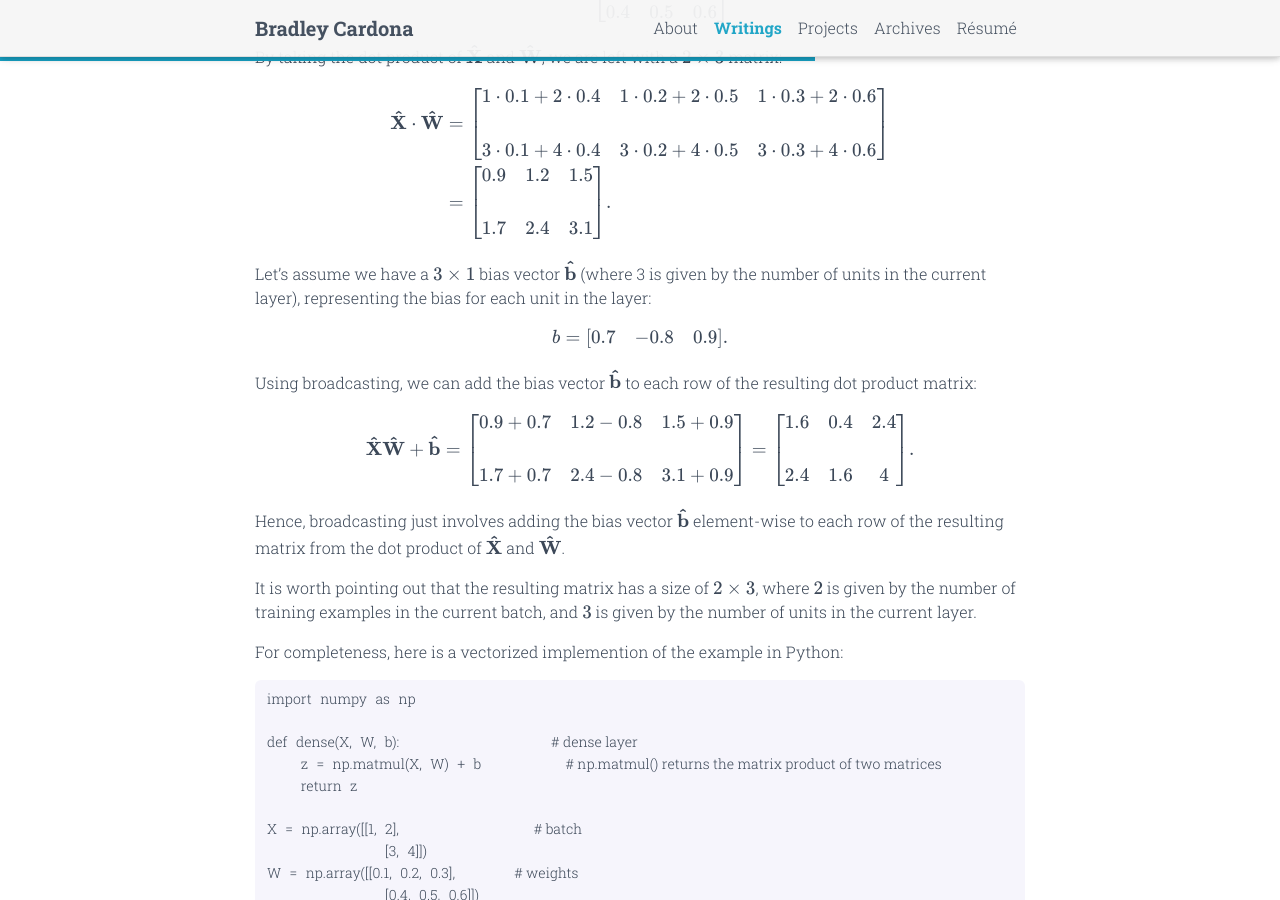
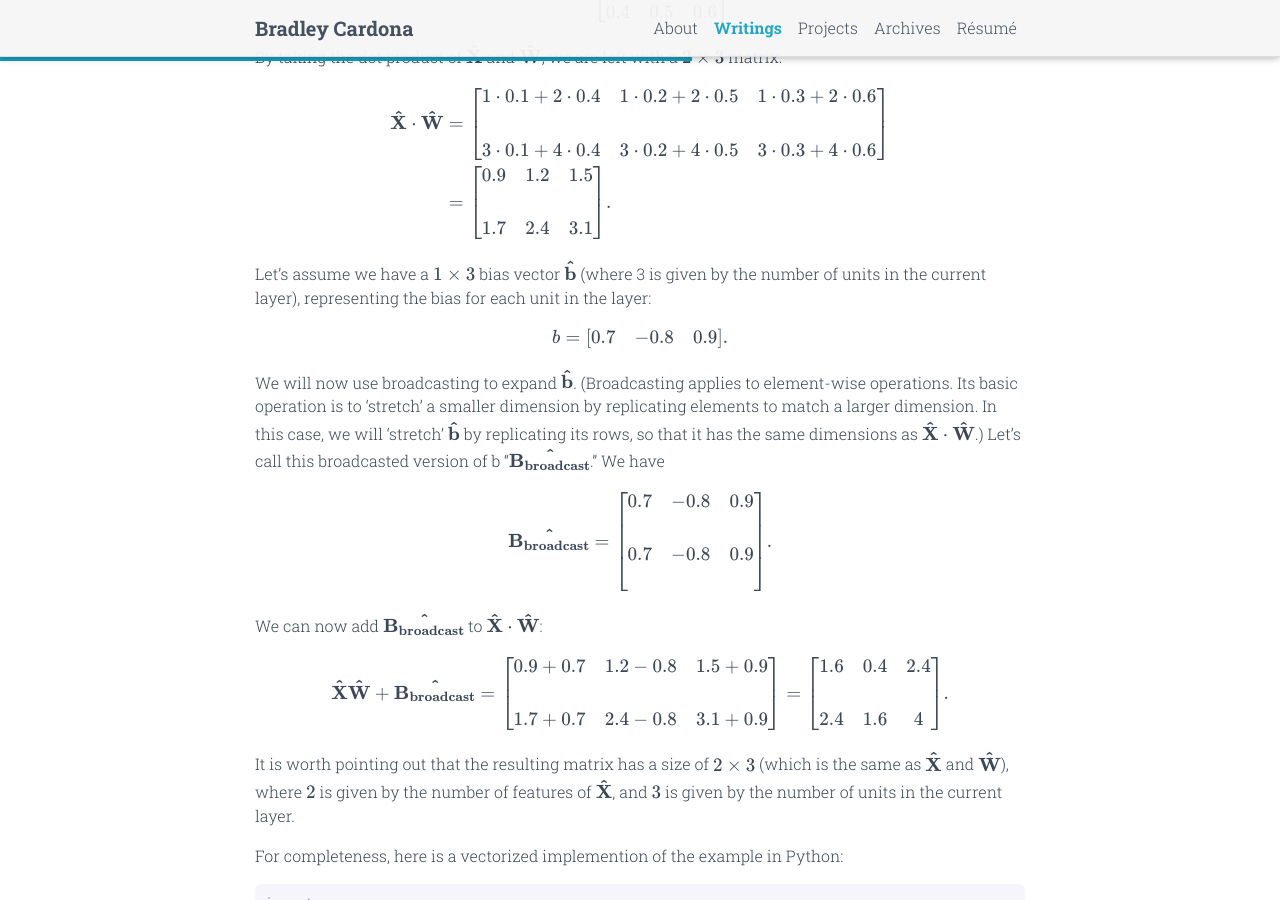
Before and after one commit to BMCARDONA/bmcardona.github.io, a Jekyll site: the page built from _posts/2023-06-09-vectors-and-matrices.md, in a window 1280 px wide and 900 px high, scrolled down 723 px. Built offline with Jekyll 4.4.1, drawn with Linux system fonts in a browser that asks for light colours; comment, search, counter and statistics services are not loaded; a style sheet for code colours, icons or effects is not loaded.

Commit message:
add broadcasted matrix B

````diff
--- a/_posts/2023-06-09-vectors-and-matrices.md
+++ b/_posts/2023-06-09-vectors-and-matrices.md
@@ -42,19 +42,28 @@ $$
 \end{aligned}
 $$
 
-Let's assume we have a $$3 \times 1$$ bias vector $$\mathbf{\hat{b}}$$ (where 3 is given by the number of units in the current layer), representing the bias for each unit in the layer:
+Let's assume we have a $$1 \times 3$$ bias vector $$\mathbf{\hat{b}}$$ (where 3 is given by the number of units in the current layer), representing the bias for each unit in the layer:
 
 $$
 b = \begin{bmatrix}
 0.7 & -0.8 & 0.9
 \end{bmatrix}.
+$$
+
+We will now use broadcasting to expand $$\mathbf{\hat{b}}$$. (Broadcasting applies to element-wise operations.
+Its basic operation is to 'stretch' a smaller dimension by replicating elements to match a larger dimension. In this case, we will 'stretch' $$\mathbf{\hat{b}}$$ by replicating its rows, so that it has the same dimensions as $$\mathbf{\hat{X}} \cdot \mathbf{\hat{W}}$$.) Let's call this broadcasted version of b "$$\mathbf{\hat{B_{broadcast}}}$$." We have
 
 $$
+\mathbf{\hat{B_{broadcast}}} = \begin{bmatrix}
+0.7 & -0.8 & 0.9 \\\\
+0.7 & -0.8 & 0.9 \\\\
+\end{bmatrix}.
+$$
 
-Using broadcasting, we can add the bias vector $$\mathbf{\hat{b}}$$ to each row of the resulting dot product matrix:
+We can now add $$\mathbf{\hat{B_{broadcast}}}$$ to $$\mathbf{\hat{X}} \cdot \mathbf{\hat{W}}$$:
 
 $$
-\mathbf{\hat{X}}\mathbf{\hat{W}} + \mathbf{\hat{b}} = \begin{bmatrix}
+\mathbf{\hat{X}}\mathbf{\hat{W}} + \mathbf{\hat{B_{broadcast}}} = \begin{bmatrix}
 0.9 + 0.7 & 1.2 - 0.8 & 1.5 + 0.9 \\\\
 1.7 + 0.7 & 2.4 - 0.8 & 3.1 + 0.9
 \end{bmatrix} = \begin{bmatrix}
@@ -63,9 +72,9 @@ $$
 \end{bmatrix}.
 $$
 
-Hence, broadcasting just involves adding the bias vector $$\mathbf{\hat{b}}$$ element-wise to each row of the resulting matrix from the dot product of $$\mathbf{\hat{X}}$$ and $$\mathbf{\hat{W}}$$.
+<!-- Hence, broadcasting just involves adding the bias vector $$\mathbf{\hat{b}}$$ element-wise to each row of the resulting matrix from the dot product of $$\mathbf{\hat{X}}$$ and $$\mathbf{\hat{W}}$$. -->
 
-It is worth pointing out that the resulting matrix has a size of $$2 \times 3$$, where $$2$$ is given by the number of training examples in the current batch, and $$3$$ is given by the number of units in the current layer.
+It is worth pointing out that the resulting matrix has a size of $$2 \times 3$$ (which is the same as $$\mathbf{\hat{X}}$$ and $$\mathbf{\hat{W}}$$), where $$2$$ is given by the number of features of $$\mathbf{\hat{X}}$$, and $$3$$ is given by the number of units in the current layer.
 
 For completeness, here is a vectorized implemention of the example in Python:
 ```python
````
